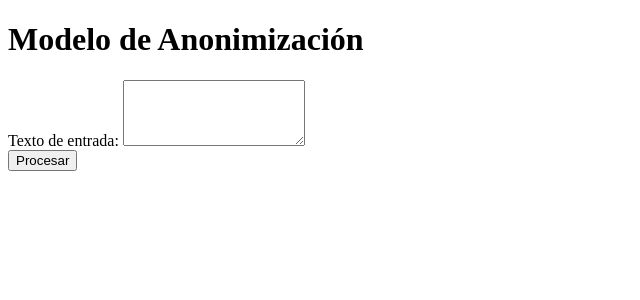
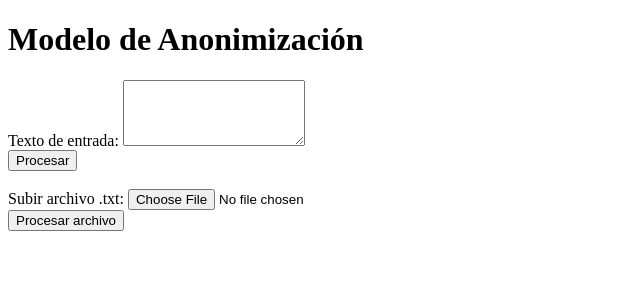
Before and after one commit to SantiagoMB13/Despliegue-Modelo-de-Anonimizacion, a Flask app: page / in a window 1280 px wide. Shown: the top 300 px of the page, without its empty margins (0-640 px from the left). Run offline with Flask 3, Linux system fonts and the light colour scheme.

Commit message:
Añadido soporte para archivos .txt

```diff
--- a/app.py
+++ b/app.py
@@ -1,6 +1,7 @@
-from flask import Flask, request, render_template
+from flask import Flask, request, render_template, send_file
 from transformers import AutoTokenizer, AutoModelForTokenClassification
 from transformers import pipeline
+import os
 
 app = Flask(__name__)
 
@@ -29,10 +30,21 @@ def replace_entities(text, entities):
 @app.route('/', methods=['GET', 'POST'])
 def index():
     if request.method == 'POST':
-        input_text = request.form['input_text']
-        ner_results = nlp(input_text)
-        modified_text = replace_entities(input_text, ner_results)
-        return render_template('index.html', input_text=input_text, modified_text=modified_text, ner_results=ner_results)
+        if 'input_text' in request.form:
+            input_text = request.form['input_text']
+            ner_results = nlp(input_text)
+            modified_text = replace_entities(input_text, ner_results)
+            return render_template('index.html', input_text=input_text, modified_text=modified_text, ner_results=ner_results)
+        elif 'file' in request.files:
+            file = request.files['file']
+            if file.filename.endswith('.txt'):
+                file_content = file.read().decode('utf-8')
+                ner_results = nlp(file_content)
+                modified_text = replace_entities(file_content, ner_results)
+                modified_file_path = os.path.join('modified_text.txt')
+                with open(modified_file_path, 'w', encoding='utf-8') as f:
+                    f.write(modified_text)
+                return send_file(modified_file_path, as_attachment=True)
     return render_template('index.html', input_text='', modified_text='', ner_results=[])
 
 if __name__ == '__main__':
--- a/templates/index.html
+++ b/templates/index.html
@@ -8,19 +8,27 @@
   <body>
     <div class="container">
       <h1>Modelo de Anonimización</h1>
-      <form method="post" action="/">
+      <form method="post" action="/" enctype="multipart/form-data">
         <div class="form-group">
           <label for="input_text">Texto de entrada:</label>
           <textarea class="form-control" id="input_text" name="input_text" rows="4">{{ input_text }}</textarea>
         </div>
         <button type="submit" class="btn btn-primary">Procesar</button>
       </form>
+      <br>
+      <form method="post" action="/" enctype="multipart/form-data">
+        <div class="form-group">
+          <label for="file">Subir archivo .txt:</label>
+          <input type="file" class="form-control-file" id="file" name="file">
+        </div>
+        <button type="submit" class="btn btn-primary">Procesar archivo</button>
+      </form>
       {% if modified_text %}
       <h2>Texto Modificado:</h2>
       <p>{{ modified_text }}</p>
       {% endif %}
       {% if ner_results %}
-      <h2>Resultado del modelo:</h2>
+      <h2>Resultados del modelo:</h2>
       <ul>
         {% for entity in ner_results %}
         <li>
```
